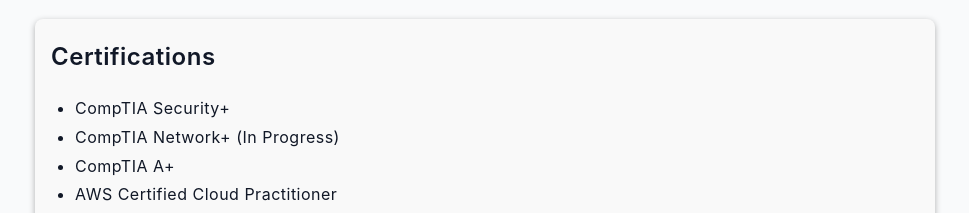
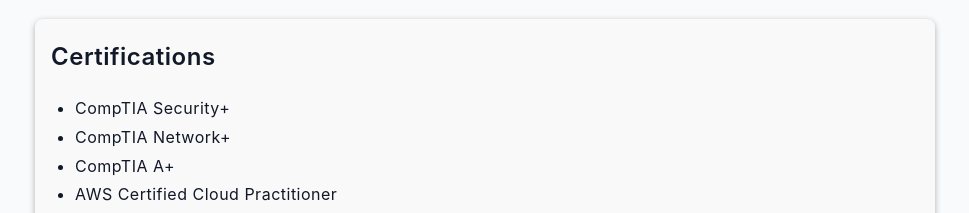
Before and after one commit to travis-daniels/My-portfolio, a plain HTML site: page html/resume.html in a window 1280 px wide. Shown: the part 4860-5073 px from the top of the page, without its empty margins (155-1124 px from the left). Drawn offline with Linux system fonts and the light colour scheme.

Commit message:
Update resume.html
network plus completed

```diff
--- a/html/resume.html
+++ b/html/resume.html
@@ -308,7 +308,7 @@
 
         <ul>
             <li>CompTIA Security+</li>
-            <li>CompTIA Network+ (In Progress)</li>
+            <li>CompTIA Network+</li>
             <li>CompTIA A+</li>
             <li>AWS Certified Cloud Practitioner</li>
             <li>CompTIA Project+</li>
```
